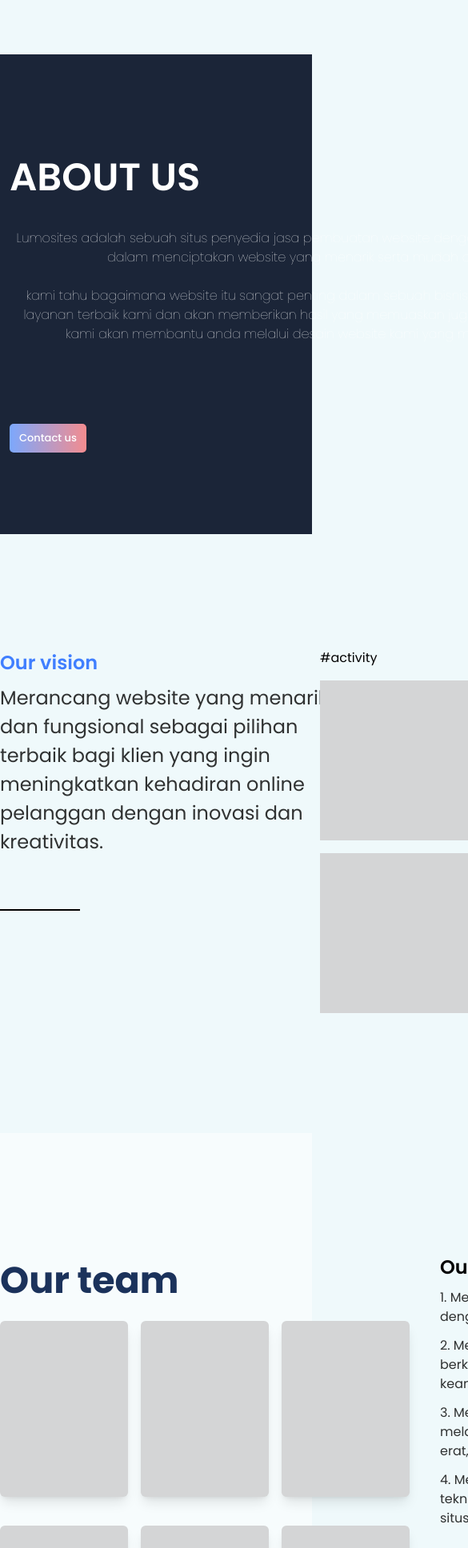
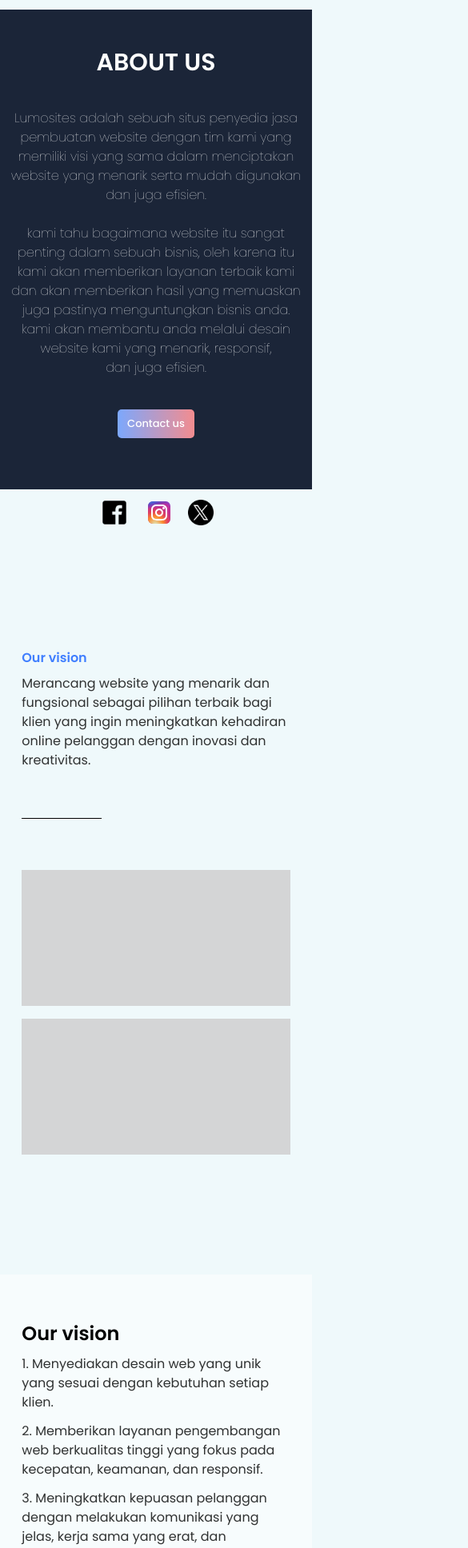
Before and after one commit to rizqi-maulana/LumoSites, a Next.js app: page /about in a window 390 px wide. Shown: the part 40-1976 px from the top of the page at 80% size, 585 px wide, since content can reach past the window. Built offline with nearby package versions, Linux system fonts and the light colour scheme.

Commit message:
new design about us page

```diff
--- a/src/components/patterns/AboutHeader.tsx
+++ b/src/components/patterns/AboutHeader.tsx
@@ -4,9 +4,9 @@
 
 export const AboutHeader = () => {
     return (
-        <section className="md:flex block items-center w-full px-3 md:px-32 mt-16 md:mt-0 bg-[#1B2538] h-[600px] absolute left-0 flex-col pt-[130px]">
-            <h2 className='text-5xl text-white font-semibold mb-10'>ABOUT US</h2>
-            <div className='text-center text-white font-thin w-[900px] flex-col flex gap-6 mb-[100px]'>
+        <section className="flex items-center w-full px-3 md:px-32 mt-2 md:mt-0 bg-[#1B2538] h-[600px] absolute left-0 flex-col pt-12 md:pt-[120px] py-3">
+            <h2 className='md:text-5xl text-3xl text-white font-semibold text-center mb-10'>ABOUT US</h2>
+            <div className='text-center text-white font-thin lg:w-[900px] flex-col flex gap-6 lg:mb-[100px] mb-10'>
                 <p>Lumosites adalah sebuah situs penyedia jasa pembuatan website dengan tim kami yang memiliki visi yang sama dalam menciptakan website yang menarik serta mudah digunakan dan juga efisien.</p>
                 <p>kami tahu bagaimana website itu sangat penting dalam sebuah bisnis, oleh karena itu kami akan memberikan layanan terbaik kami dan akan memberikan hasil yang memuaskan juga pastinya menguntungkan bisnis anda. kami akan membantu anda melalui desain website kami yang menarik, responsif, dan juga efisien.</p>
             </div>
--- a/src/components/patterns/MainContent.tsx
+++ b/src/components/patterns/MainContent.tsx
@@ -4,31 +4,26 @@
 import { Buttons } from '../atoms/buttons';
 export const MainContent = () => {
     return (
-        <main className="flex items-center xl:justify-evenly justify-between w-full h-screen pb-56 xl:px-32  mt-12 md:mt-0">
+        <main className="flex items-center justify-between w-full h-screen pb-56 px-3 md:px-32 mt-16 md:mt-0">
             <div className='text-4xl md:text-7xl font-semibold w-[700px]'>
-                <div className='flex h-10 cursor-pointer items-center border-solid border-[3px] shadow-lg border-[#6C9BFF] w-max rounded-full mb-9 relative'>
-                    <FaCircleChevronRight className='text-[#6C9BFF] ml-1 w-8 h-6 absolute left-0' />
-                    <h3 className='text-base font-normal mx-3 ml-11'>Learn & view more about us</h3>
+                <div className='flex h-10 items-center border-solid border-[#6C9BFF] border-[2px] w-max rounded-full mb-5 relative'>
+                    <FaCircleChevronRight className='text-[#6C9BFF] w-10 h-10 absolute left-0' />
+                    <h3 className='text-base font-normal mx-3 ml-14'>Learn & view more about us</h3>
                 </div>
-                <h1 className="text-[#1B325B] text-5xl">let us take care of it.</h1>
+                <h1 className="text-[#1B325B] text-6xl">Start Your Digital Journey</h1>
                 <p className='text-sm md:text-lg font-normal w-[90%] md:w-[500px] text-left mt-2 md:mt-5'>Lumosites is a website service provider with our experienced team in design that will create attractive designs and our team will deliver a website that can be used easily and efficiently.</p>
-                <Buttons type='button'>Get in touch</Buttons>
+                <Buttons type='button' >Begin Your Journey</Buttons>
             </div>
             <div className='relative'>
-                <div className='hidden md:flex flex-col absolute left-[-50px] z-10 items-center gap-4 pt-8'>
-                    <div className='w-[240px] backdrop-blur-sm bg-white/65 shadow-lg h-[85px]  border border-black rounded-md flex justify-center items-center'>
-                        <h3 className='text-[#8D868C]'>Responsive Design</h3>
-                    </div>
-                    <div className='flex justify-center relative gap-10'>
-                        <div className='mt-10 mr-10 pr-8 pl-8 pb-3 pt-3 backdrop-blur-sm bg-white/65 shadow-lg flex-col border border-black rounded-md flex justify-center items-center'>
-                            <h3 className='text-[#216BFF] font-semibold'>Include</h3>
-                            <p className='text-[#8D868C] text-[13px]'>Domain & hosting</p>
-                        </div>
-                        <div className='mt-6 mr-10 pr-5 pl-5 backdrop-blur-sm bg-white/65 shadow-lg h-[50px]  border border-black rounded-md flex justify-center items-center text-[#8D868C] text-[13px]'>High level SEO</div>
-                    </div>
-                </div>
+                <Image
+                    src={Main}
+                    width={700}
+                    height={700}
+                    alt='Main Image'
+                    className='hidden md:block absolute left-[-50px] z-10'
+                />
                 <div className='bg-[#E78F9A] relative top-[-50px] w-96 h-80 blur-[80px] rounded-md' />
-                <div className='bg-[#85A6F4] absolute left-[-200px] bottom-[-150px] w-96 h-80 blur-[80px] rounded-md' />
+                <div className='bg-[#85A6F4] absolute left-[-100px] bottom-[-150px] w-96 h-80 blur-[80px] rounded-md' />
             </div>
         </main>
     )
--- a/src/components/patterns/footer.tsx
+++ b/src/components/patterns/footer.tsx
@@ -7,14 +7,14 @@
 
 export const Footer = () => {
     return (
-        <footer className="mt-32 mb-10 px-2 md:px-32 w-full ">
-            <div className="md:flex block justify-between mb-14">
-                <div className="text-[#1B325B] md:p-0 p-3">
+        <footer className="md:pt-32 pt-10 mb-10 px-2 md:px-32 w-full bg-[#F7FCFD]">
+            <div className="lg:flex block justify-between mb-14">
+                <div className="text-[#1B325B] lg:p-0 p-3">
                     <h3 className="text-xl md:text-2xl font-medium mb-3">LumoSites</h3>
-                    <p className="text-base w-[400px] md:mb-[35px] mb-5">We provide tailored website development services with a professional </p>
+                    <p className="text-base md:w-[400px] md:mb-[35px] mb-5">We provide tailored website development services with a professional </p>
                     <Buttons href="/contact" type="button">Contact us</Buttons>
                 </div>
-                <div className="flex flex-wrap gap-2 w-[500px]">
+                <div className="flex flex-wrap gap-2 md:w-[500px]">
                     <div className="p-3">
                         <h3 className="font-bold mb-1">Perusahaan</h3>
                         <ul className="flex flex-col gap-2">
--- a/src/components/patterns/header.tsx
+++ b/src/components/patterns/header.tsx
@@ -55,9 +55,9 @@
     //     };
     // }, []);
     return (
-        <header className="w-full top-0 z-[1000] lg:p-0 md:pr-6 md:pl-6">
+        <header className="w-full top-0 z-[1000] lg:p-0 md:px-6">
             <motion.div className="progress-bar" style={{ scaleX }} />
-            <div className="w-full 2xl:w-[1430px] p-0 m-auto">
+            <div className="w-full 2xl:container p-0 m-auto">
                 <div className="hidden md:flex justify-between xl:px-32 h-[75px] items-center lg:px-2 py-7">
                     <Links className="text-xl font-semibold" href="/">LumoSites</Links>
                     <nav>
--- a/src/pages/about/about.tsx
+++ b/src/pages/about/about.tsx
@@ -6,45 +6,44 @@
         <>
             <AboutHeader />
             <WhyShould />
-            <section className="w-full flex justify-evenly pt-[150px]">
-                {/* children */}
-                <div className="w-[400px] text-[24px]">
+            <section className="w-full flex flex-col md:flex-row justify-evenly pt-[150px] px-[7%] md:px-0">
+                <div className="lg:w-[400px] md:w-[40%] lg:text-[24px] md:mb-0 mb-16">
                     <h3 className="text-[#407FFF] font-semibold mb-2">Our vision</h3>
-                    <p className="w-[440px] text-[#303232]">Merancang website yang menarik dan fungsional sebagai pilihan terbaik bagi klien yang ingin meningkatkan kehadiran online pelanggan dengan inovasi dan kreativitas. </p>
-                    <div className="mt-[60px] border-b-2 h-2 opacity-100 border-black w-[100px]"></div>
+                    <p className="lg:w-[440px] text-[#303232]">Merancang website yang menarik dan fungsional sebagai pilihan terbaik bagi klien yang ingin meningkatkan kehadiran online pelanggan dengan inovasi dan kreativitas. </p>
+                    <div className="mt-[60px] h-[0.5px] opacity-100 bg-black w-[100px]" />
                 </div>
                 <div className="flex flex-col gap-4">
-                    <h3 className="w-full float-right opac">#activity</h3>
-                    <div className="bg-[#D4D5D6] h-[200px] w-[450px]"></div>
-                    <div className="bg-[#D4D5D6] h-[200px] w-[320px]"></div>
+                    <h3 className="w-full float-right opacity-45 md:block hidden">#activity</h3>
+                    <div className="bg-[#D4D5D6] lg:h-[200px] md:h-[120px] lg:w-[450px] md:w-[270px] h-[170px] w-full"></div>
+                    <div className="bg-[#D4D5D6] lg:h-[200px] md:h-[120px] lg:w-[320px] md:w-[220px] h-[170px] w-full"></div>
                     {/* <Image src={} alt="activity1" /> */}
                 </div>
             </section>
 
-            <section className="w-full flex justify-evenly pt-[150px] bg-[#F7FCFD] mt-[150px] pb-[150px]">
+            <section className="w-full flex flex-col-reverse lg:flex-row justify-evenly lg:pt-[150px] pt-14 bg-[#F7FCFD] mt-[150px] pb-[150px]">
                 {/* children */}
-                <div className="flex flex-col gap-4">
-                    <h3 className="w-full text-[46px] font-bold text-[#1B325B]">Our team</h3>
-                    <div className="w-[550px] flex flex-wrap gap-4 flex-shrink-0">
+                <div className="flex flex-col gap-4 overflow-auto">
+                    <h3 className="w-full text-[46px] font-bold text-[#1B325B] lg:px-0 px-[7%]">Our team</h3>
+                    <div className="lg:w-[550px] flex gap-4 overflow-y-auto lg:flex-wrap flex-nowrap lg:pl-0 pl-[7%]">
                         {/* card team */}
-                        <div className="w-[160px] mb-[20px] h-[220px] bg-[#D4D5D6] rounded-md shadow-lg"></div>
-                        <div className="w-[160px] mb-[20px] h-[220px] bg-[#D4D5D6] rounded-md shadow-lg"></div>
-                        <div className="w-[160px] mb-[20px] h-[220px] bg-[#D4D5D6] rounded-md shadow-lg"></div>
-                        <div className="w-[160px] mb-[20px] h-[220px] bg-[#D4D5D6] rounded-md shadow-lg"></div>
-                        <div className="w-[160px] mb-[20px] h-[220px] bg-[#D4D5D6] rounded-md shadow-lg"></div>
-                        <div className="w-[160px] mb-[20px] h-[220px] bg-[#D4D5D6] rounded-md shadow-lg"></div>
+                        <div className="w-[160px] flex-shrink-0 mb-[20px] h-[220px] bg-[#D4D5D6] rounded-md shadow-lg"></div>
+                        <div className="w-[160px] flex-shrink-0 mb-[20px] h-[220px] bg-[#D4D5D6] rounded-md shadow-lg"></div>
+                        <div className="w-[160px] flex-shrink-0 mb-[20px] h-[220px] bg-[#D4D5D6] rounded-md shadow-lg"></div>
+                        <div className="w-[160px] flex-shrink-0 mb-[20px] h-[220px] bg-[#D4D5D6] rounded-md shadow-lg"></div>
+                        <div className="w-[160px] flex-shrink-0 mb-[20px] h-[220px] bg-[#D4D5D6] rounded-md shadow-lg"></div>
+                        <div className="w-[160px] flex-shrink-0 mb-[20px] h-[220px] bg-[#D4D5D6] rounded-md shadow-lg"></div>
                     </div>
                     {/* <Image src={} alt="activity1" /> */}
                 </div>
-                <div className="w-[400px] text-[24px]">
+                <div className="md:w-[400px] text-[24px] lg:mb-0 mb-16 lg:px-0 px-[7%] ">
                     <h3 className="font-semibold mb-2">Our vision</h3>
-                    <ul className="w-[440px] text-[#303232] text-[16px] flex flex-col gap-3">
+                    <ul className="md:w-[440px] text-[#303232] text-[16px] flex flex-col gap-3">
                         <li>1. Menyediakan desain web yang unik yang sesuai dengan kebutuhan setiap klien.</li>
                         <li>2. Memberikan layanan pengembangan web berkualitas tinggi yang fokus pada kecepatan, keamanan, dan responsif.</li>
                         <li>3. Meningkatkan kepuasan pelanggan dengan melakukan komunikasi yang jelas, kerja sama yang erat, dan memberikan layanan purna jual terbaik.</li>
                         <li>4. Menjadi yang pertama dalam memanfaatkan teknologi terkini dalam pembuatan dan pengelolaan situs web.</li>
                     </ul>
-                    <div className="mt-[60px] border-b-2 h-2 opacity-100 border-black w-[100px]"></div>
+                    <div className="mt-[60px] h-[0.5px] opacity-100 bg-black w-[100px]" />
                 </div>
             </section>
 
```
